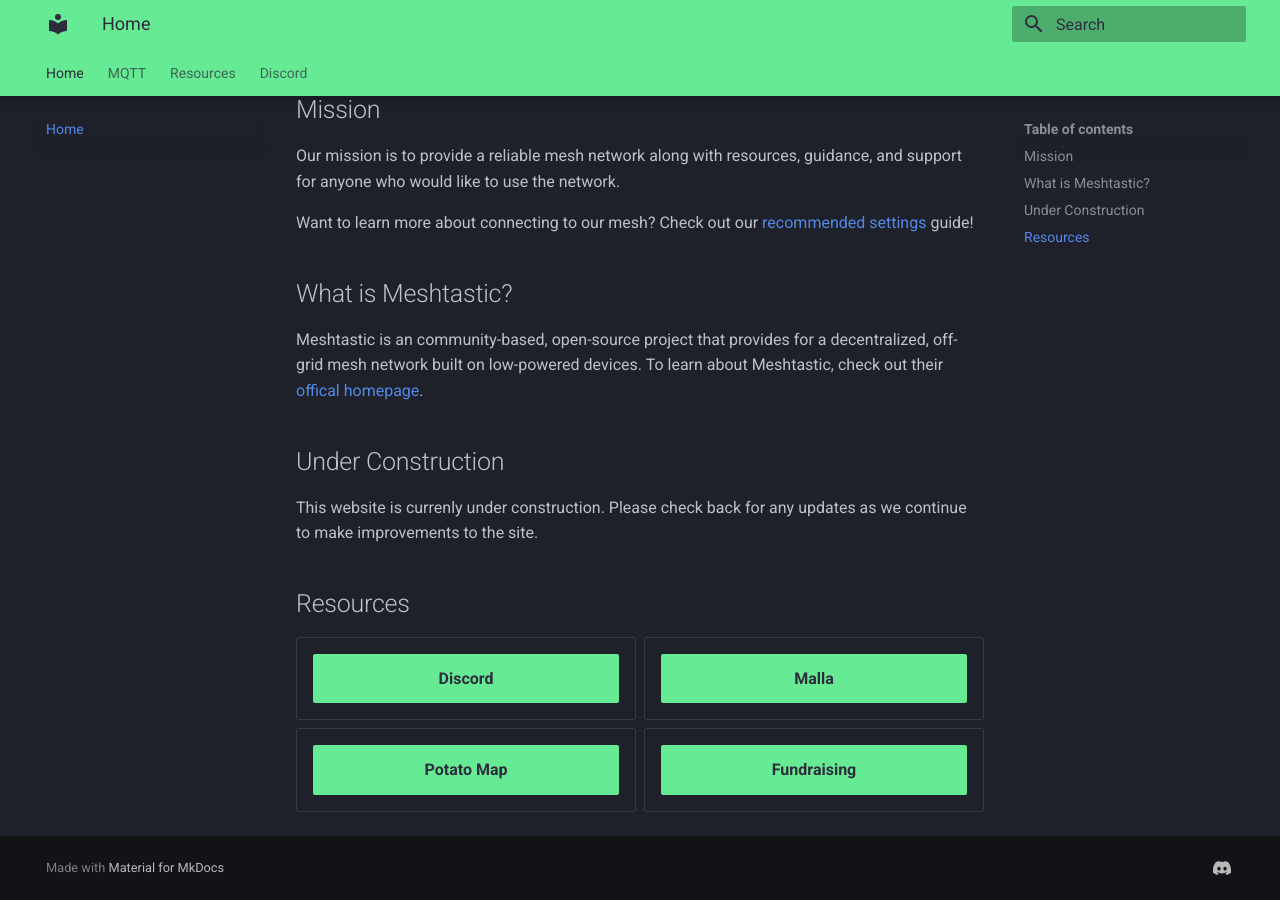
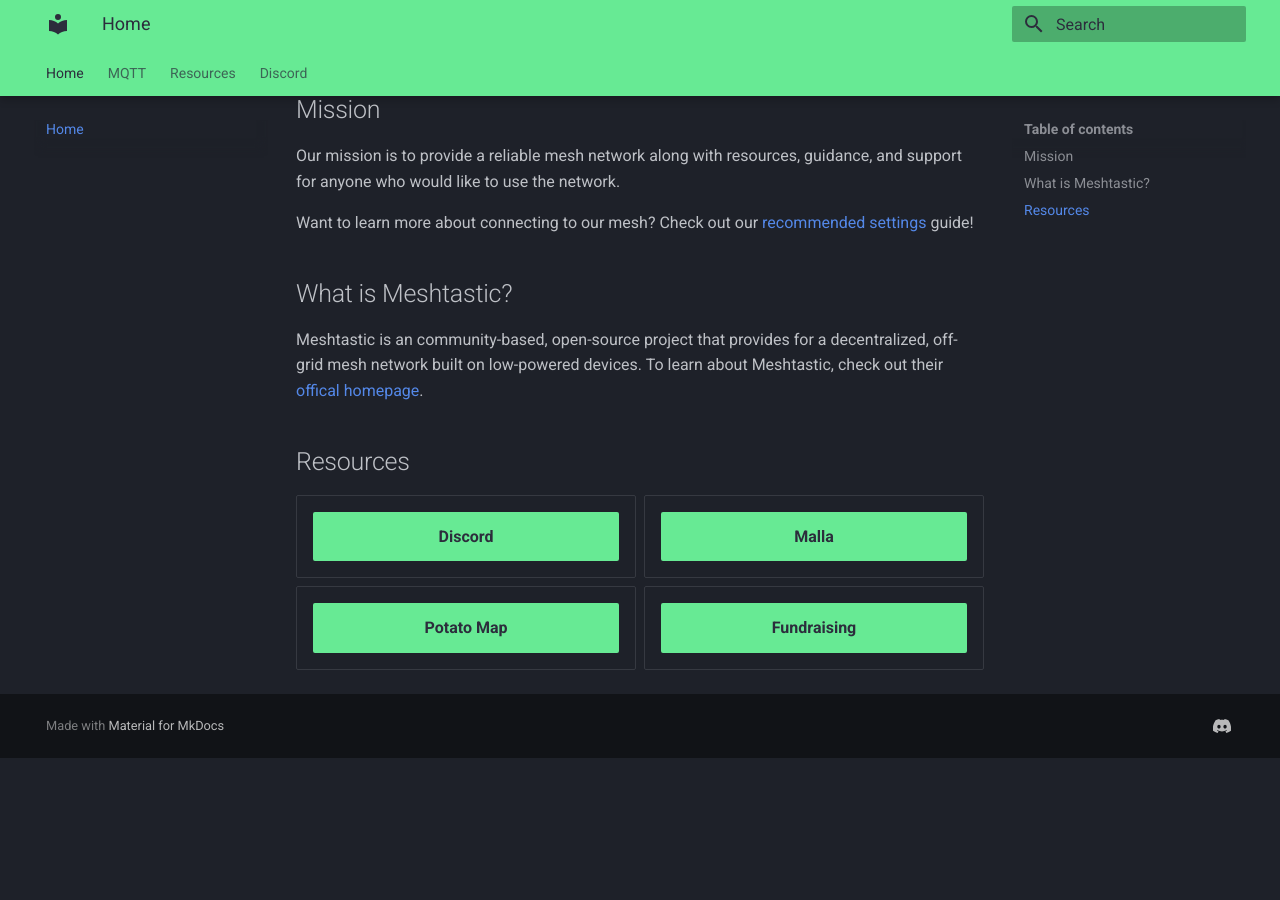
Before and after one commit to nashmesh/nashmesh.github.io, an MkDocs documentation site: the page built from docs/index.md, in a window 1280 px wide and 900 px high, scrolled down 521 px. Built offline with MkDocs 1.6.1 and Material for MkDocs 9.7.7, drawn with Linux system fonts in a browser that asks for light colours; after the commit the page ends 1279 px from its top, so only the background shows below that.

Commit message:
chore: remove under construction

```diff
--- a/docs/index.md
+++ b/docs/index.md
@@ -12,9 +12,6 @@
 Meshtastic is an community-based, open-source project that provides for a decentralized, off-grid mesh network built on low-powered devices.
 To learn about Meshtastic, check out their [offical homepage](https://meshtastic.org).
 
-## Under Construction
-This website is currenly under construction. Please check back for any updates as we continue to make improvements to the site.
-
 ## Resources
 <div class="grid cards" markdown>
 - [Discord](https://discord.gg/sSS8gEpuh8){ .md-button .md-button--primary .md-button__fill}
```
